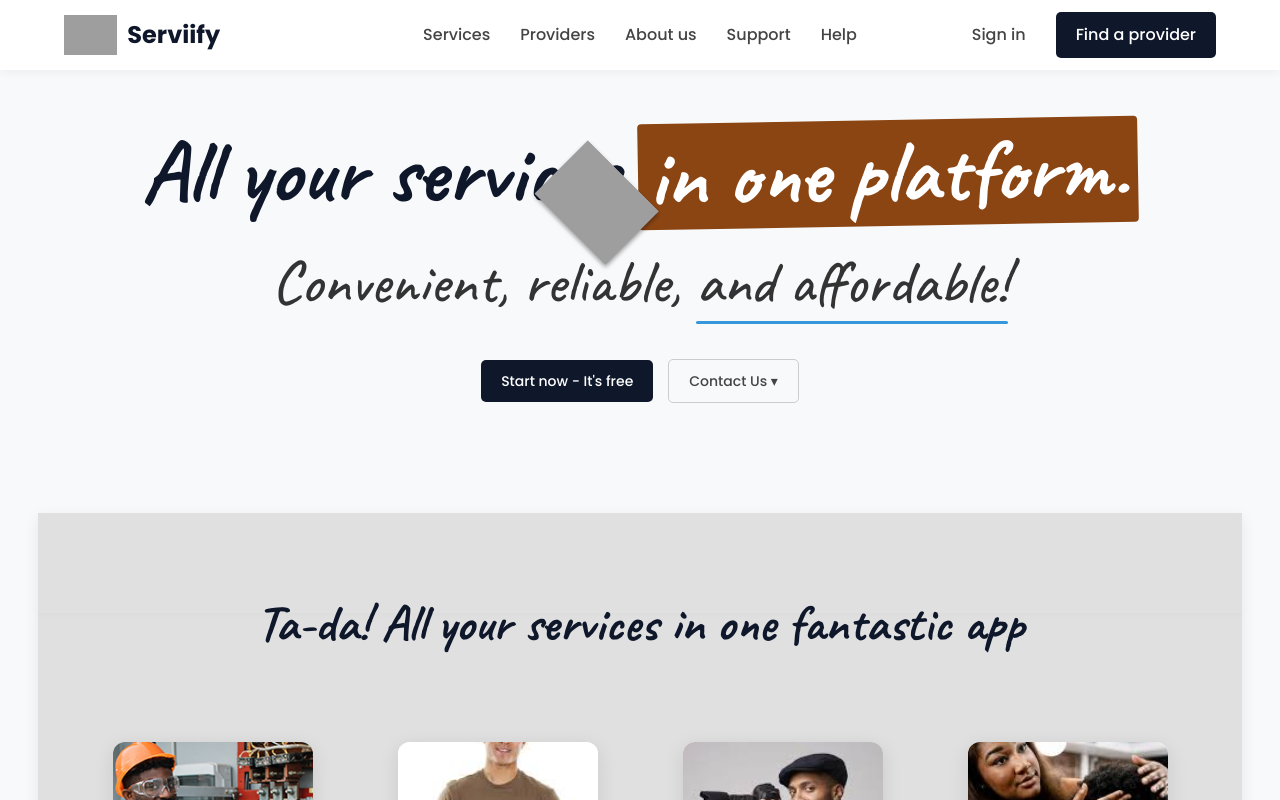
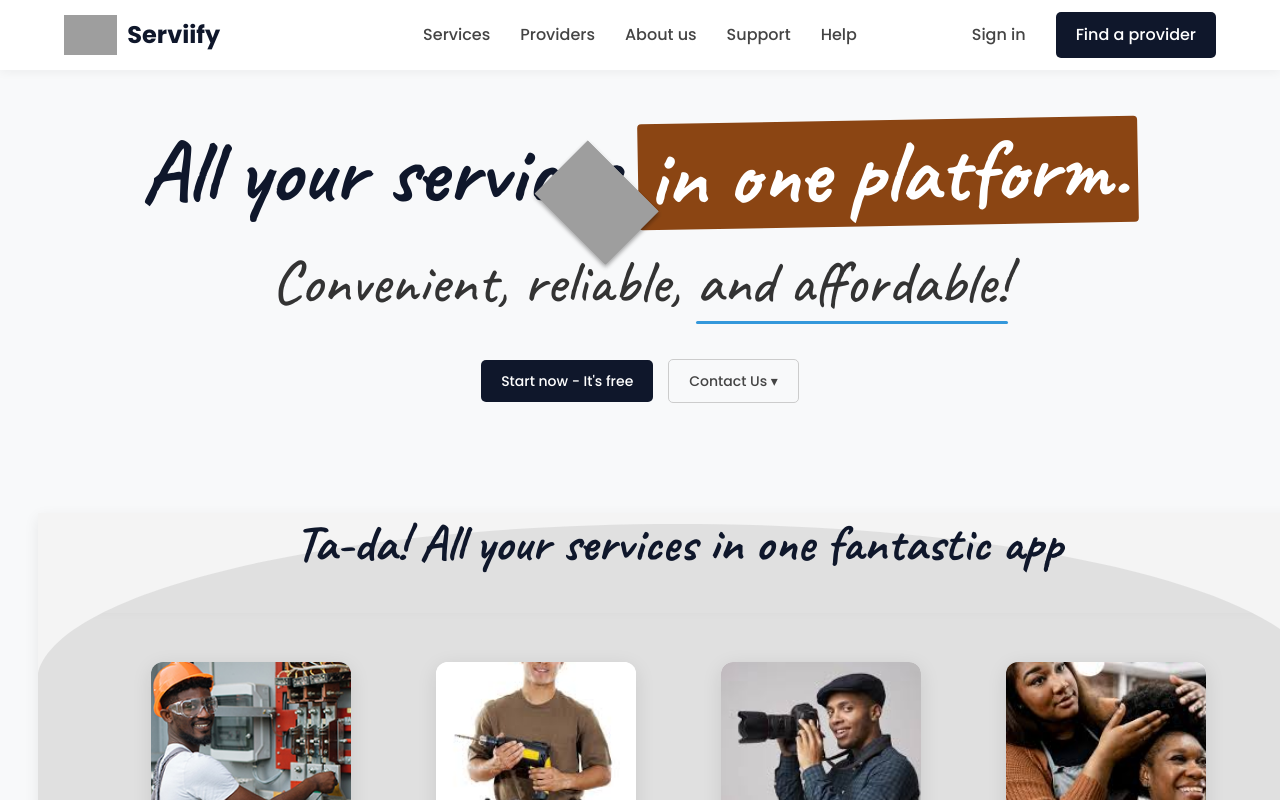
Before and after one commit to Mkayzw/serviify-website, a React (Vite) app: page / in a window 1280 px wide. Built offline with nearby package versions, Linux system fonts and the light colour scheme; grey boxes are pictures that could not be loaded.

Commit message:
currentwork

```diff
--- a/src/components/Hero.tsx
+++ b/src/components/Hero.tsx
@@ -3,6 +3,14 @@ import '../styles/Hero.css';
 interface HeroProps {
   setShowSignup: (show: boolean) => void;
 }
+
+const TechShowcaseCurve = () => (
+  <div className="custom-shape-divider-top-tech-showcase">
+    <svg data-name="Layer 1" xmlns="http://www.w3.org/2000/svg" viewBox="0 0 1200 120" preserveAspectRatio="none">
+      <path d="M600,112.77C268.63,112.77,0,65.52,0,7.23V120H1200V7.23C1200,65.52,931.37,112.77,600,112.77Z" className="shape-fill"></path>
+    </svg>
+  </div>
+);
 
 const Hero: React.FC<HeroProps> = ({ setShowSignup }) => {
   return (
@@ -35,9 +43,9 @@ const Hero: React.FC<HeroProps> = ({ setShowSignup }) => {
           </div>
         </div>
 
-
-        <div className="tech-showcase-container">
-          <div className="container">
+        <div className="tech-showcase-container position-relative">
+        <TechShowcaseCurve />
+        <div className="container">
             <div className="row">
               <div className="col-12 text-center mb-5">
                 <h2 className="tech-showcase-title">Ta-da! All your services in one fantastic app</h2>
@@ -104,7 +112,7 @@ const Hero: React.FC<HeroProps> = ({ setShowSignup }) => {
             </div>
           </div>
         </div>
-      </div>
+        </div>
 
       {/* Serviify Core Function Highlights */}
       <div className="core-function-container">
--- a/src/styles/Hero.css
+++ b/src/styles/Hero.css
@@ -17,6 +17,28 @@
   max-width: 1600px;
   margin: 0 auto;
   padding: 0 3%;
+}
+
+.custom-shape-divider-top-tech-showcase {
+  position: absolute;
+  top: 0;
+  left: 0;
+  width: 100%;
+  overflow: hidden;
+  line-height: 0;
+  transform: rotate(180deg);
+  z-index: 1;
+}
+
+.custom-shape-divider-top-tech-showcase svg {
+  position: relative;
+  display: block;
+  width: calc(100% + 1.3px);
+  height: 181px;
+}
+
+.custom-shape-divider-top-tech-showcase .shape-fill {
+  fill: #f4f4f4; /* Adjust color to match your design */
 }
 
 .hero-content {
@@ -567,6 +589,15 @@
   box-shadow: 0 5px 15px rgba(0, 0, 0, 0.08);
 }
 
+.tech-showcase-container {
+  position: relative;
+  width: 100vw;
+  height: 100vh;
+  margin: 0;
+  padding: 0;
+  overflow: hidden;
+}
+
 .tech-showcase-container::before {
   content: '';
   position: absolute;
```
